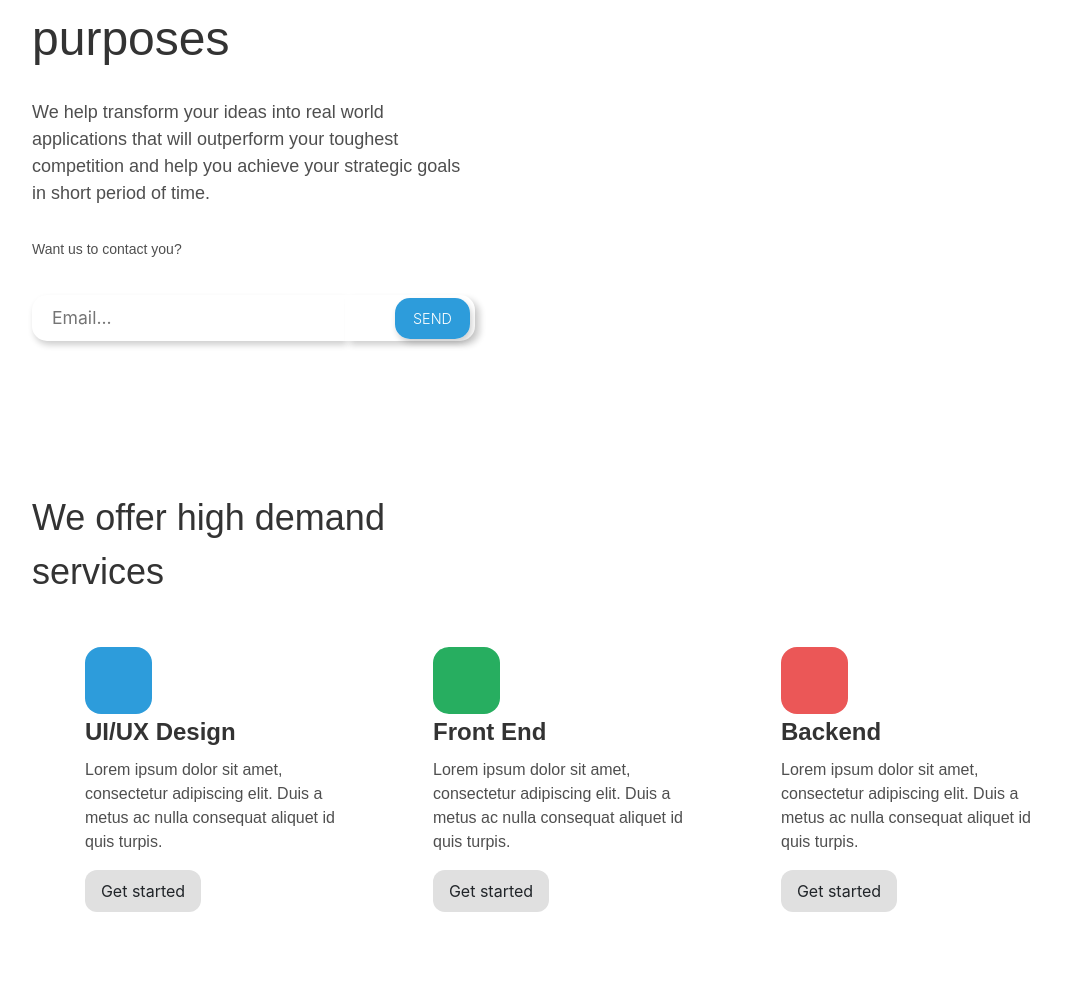
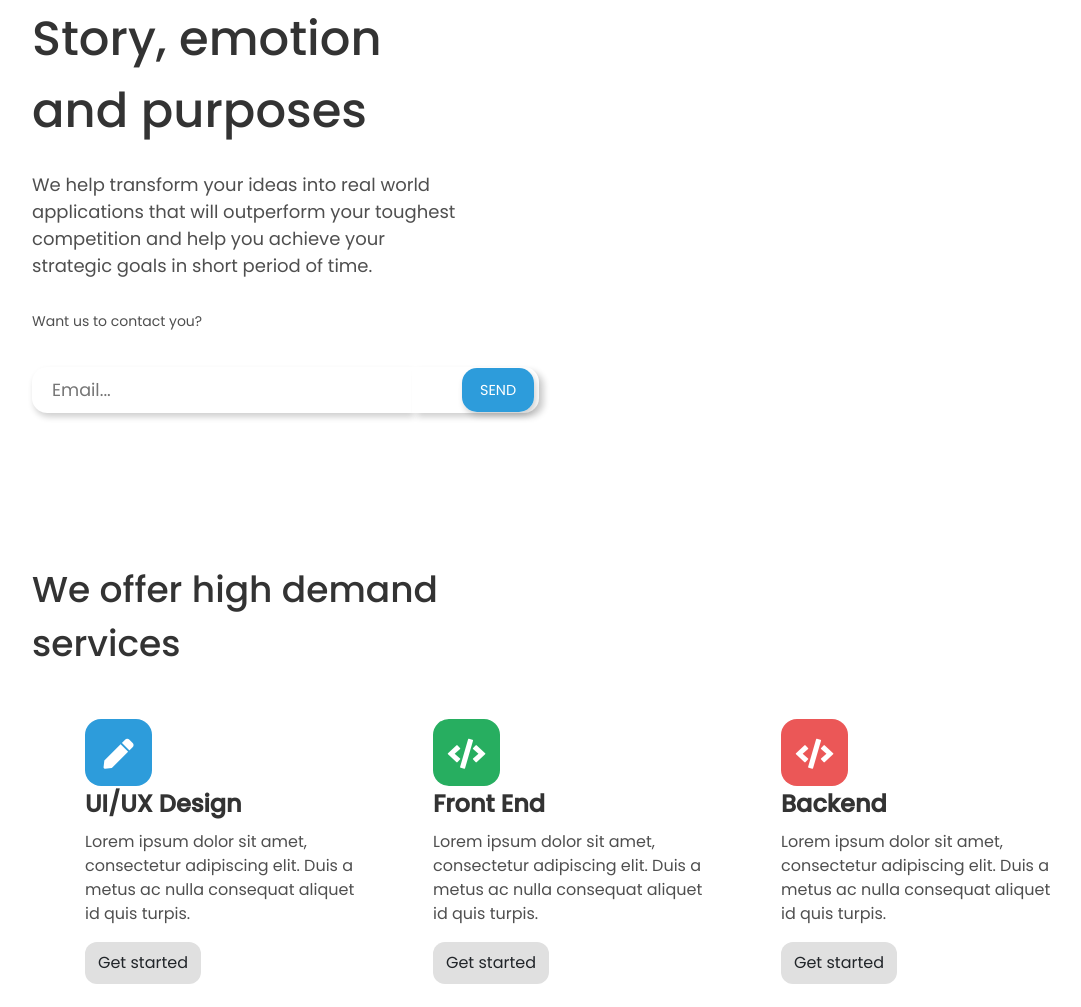
Before and after one commit to evergreen2001/edie-homepage, a plain HTML site: page index.html in a window 1280 px wide. Shown: the part 859-1866 px from the top of the page, without its empty margins (68-1149 px from the left). Drawn offline with Linux system fonts and the light colour scheme.

Commit message:
deploying again"

```diff
--- a/index.html
+++ b/index.html
@@ -7,6 +7,7 @@
       content="width=device-width, initial-scale=1,
   maximum-scale=5"
     />
+    <link rel="stylesheet" href="https://cdnjs.cloudflare.com/ajax/libs/font-awesome/5.14.0/css/all.min.css" integrity="sha512-1PKOgIY59xJ8Co8+NE6FZ+LOAZKjy+KY8iq0G4B3CyeY6wYHN3yt9PW0XpSriVlkMXe40PTKnXrLnZ9+fkDaog==" crossorigin="anonymous" />
 
     <link rel="icon" href="devchallenges.png" />
 
@@ -19,10 +20,10 @@
     <link rel="stylesheet" href="/styles/bootstrap.min.css" />
 
     <link rel="stylesheet" href="/styles/main.css" />
-    <!-- <link
+    <link
       href="https://fonts.googleapis.com/css2?family=Poppins:wght@400;500&display=swap"
       rel="stylesheet"
-    /> -->
+    />
 
     <title>Devchallenges</title>
   </head>
@@ -137,7 +138,12 @@
           <div class="col-lg-4 col-md-6">
             <div class="card services">
               <div class="card-body">
-                <div class="icon-pack"></div>
+                <div class="icon-pack">
+
+                  <!-- <i class="fas fa-code"></i>
+                   -->
+                   <i class="fas fa-pen"></i>
+                </div>
                 <h4>UI/UX Design</h4>
 
                 <p>
@@ -154,7 +160,10 @@
           <div class="col-lg-4 col-md-6">
             <div class="card services">
               <div class="card-body">
-                <div class="icon-pack icon-green"></div>
+                <div class="icon-pack icon-green">
+
+                  <i class="fas fa-code text-white"></i>
+                </div>
                 <h4>Front End</h4>
 
                 <p>
@@ -171,7 +180,9 @@
           <div class="col-lg-4 col-md-6 mx-atuo">
             <div class="card services">
               <div class="card-body">
-                <div class="icon-pack icon-red"></div>
+                <div class="icon-pack icon-red">
+                  <i class="fas fa-code"></i>
+                </div>
                 <h4>Backend</h4>
 
                 <p>
@@ -232,7 +243,7 @@
 
     <section class="meet-the-team">
       <div class="container">
-        <div class="row">
+        <div class="row mb-5">
           <div class="col-lg-3">
             <p class="text-danger">Meet the team</p>
 
@@ -265,7 +276,7 @@
       </div>
     </section>
     <footer>
-      <div class="container-fluid">
+      <div class="container">
         <div class="row">
           <div class="col-lg-4 col-md-12 text-white">
             <p>Home</p>
--- a/styles/main.scss
+++ b/styles/main.scss
@@ -1,6 +1,8 @@
 * {
   margin: 0;
   padding: 0;
+  font-family: Poppins, sans-serif;
+
 }
 
 .navx {
@@ -183,6 +185,17 @@ input[type="email"] {
 
   background: #2d9cdb;
   border-radius: 16px;
+  display: flex;
+
+  i{
+    color:white;
+    text-align: center;
+    margin: 20px auto;
+    align-items: center;
+    font-size:30px
+
+    // padding:25px 20px;
+  }
 }
 
 .icon-green {
```
Also changed, not shown: styles/main.css, 2 other files.
